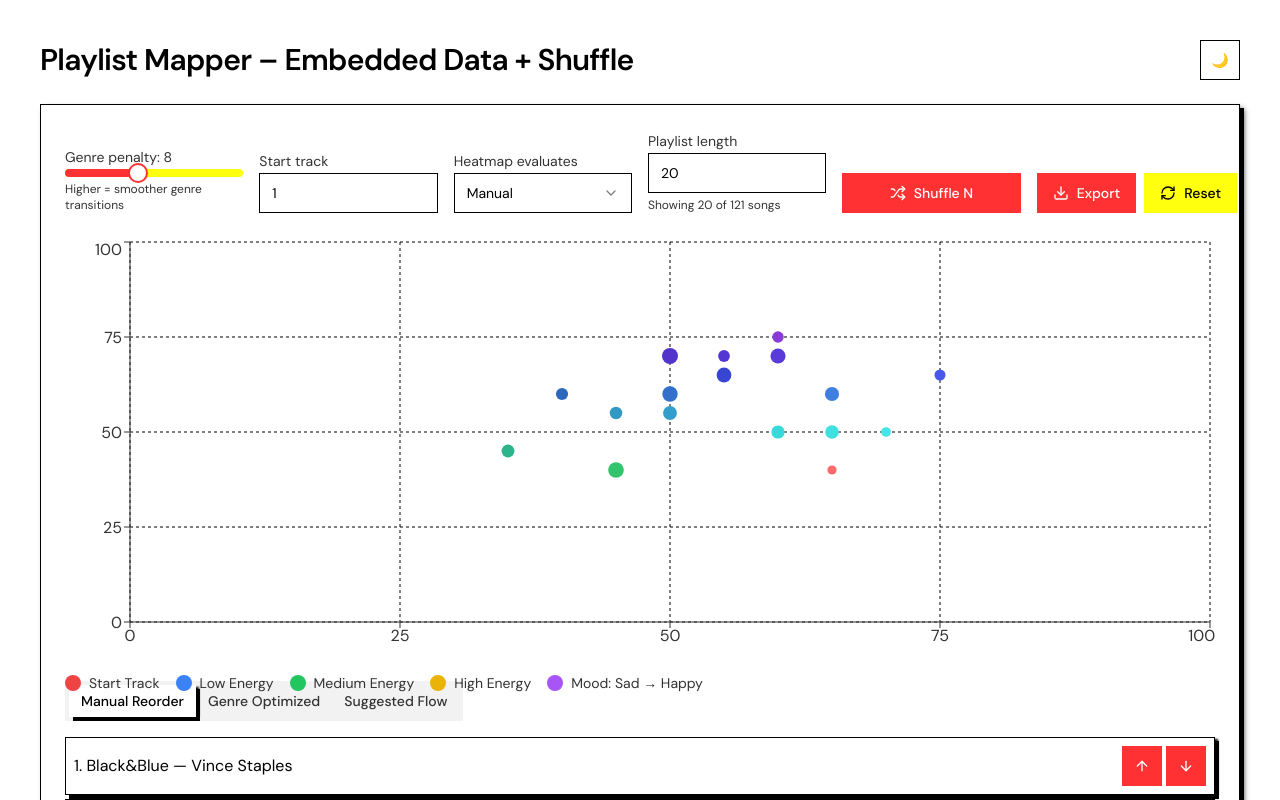
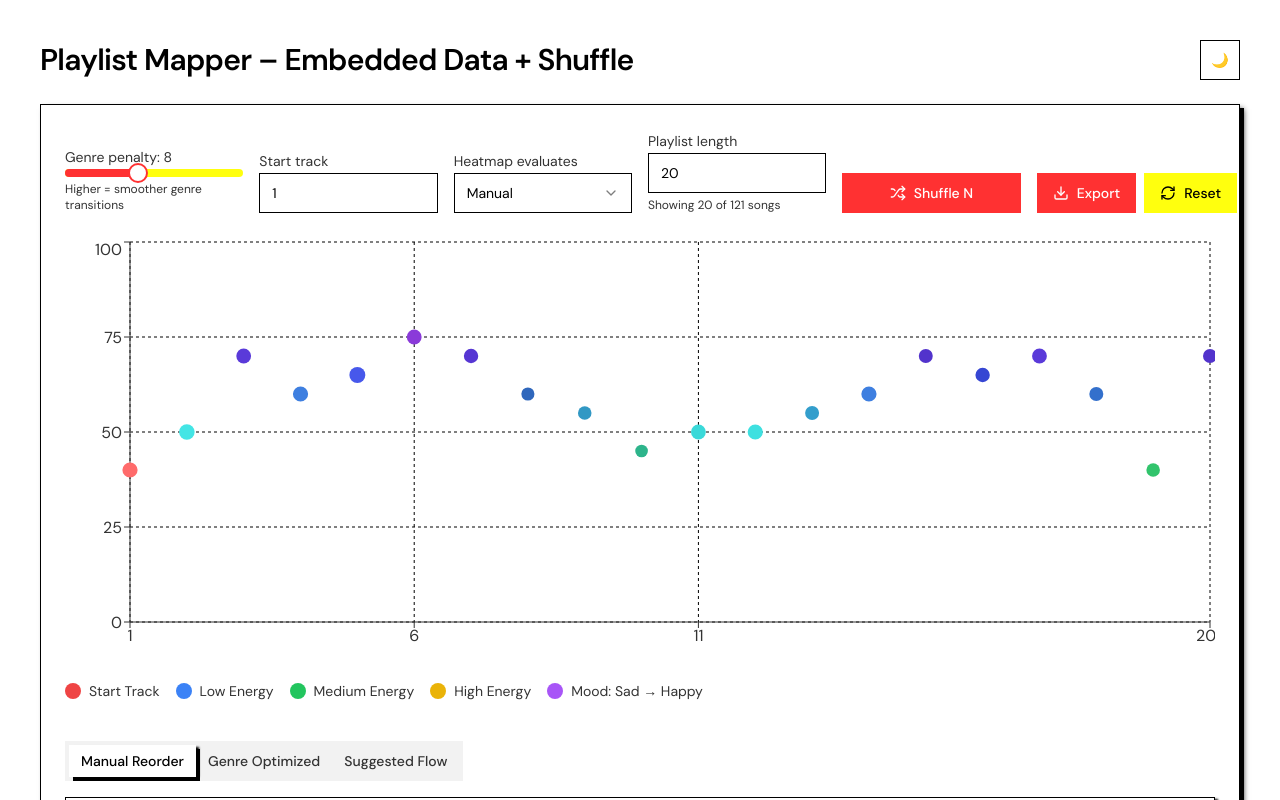
Before and after one commit to rithvikrandhir/Vibes, a React (Vite) app: page / in a window 1280 px wide. Shown: the top 800 px of the page. Built offline with nearby package versions, Linux system fonts and the light colour scheme.

Commit message:
Change chart x-axis to show time/song order and fix legend positioning

```diff
--- a/src/App.jsx
+++ b/src/App.jsx
@@ -1083,9 +1083,9 @@ export default function App(){
             <ResponsiveContainer>
               <ScatterChart>
                 <CartesianGrid strokeDasharray="3 3" stroke="var(--border)" />
-                <XAxis type="number" dataKey="energy" domain={[0,100]} stroke="var(--muted-foreground)" />
+                <XAxis type="number" dataKey="order" domain={[1, playlistLen]} stroke="var(--muted-foreground)" />
                 <YAxis type="number" dataKey="mood" domain={[0,100]} stroke="var(--muted-foreground)" />
-                <ZAxis type="number" dataKey="order" range={[60,200]} />
+                <ZAxis type="number" dataKey="energy" range={[60,200]} />
                 <Tooltip content={({ active, payload }) => {
                   if (!active || !payload?.length) return null;
                   const p = payload[0].payload;
@@ -1094,9 +1094,10 @@ export default function App(){
                 <Scatter data={vizData}>{vizData.map((d,i)=>(<Cell key={i} fill={d.color}/>))}</Scatter>
               </ScatterChart>
             </ResponsiveContainer>
+          </div>
 
-            {/* Color Legend */}
-            <div className="mt-4 flex flex-wrap gap-4 text-sm relative z-10">
+          {/* Color Legend - Moved outside chart container */}
+          <div className="flex flex-wrap gap-4 text-sm mb-4">
             <div className="flex items-center gap-2">
               <div className="w-4 h-4 rounded-full bg-red-500"></div>
               <span className="text-muted-foreground">Start Track</span>
@@ -1116,7 +1117,6 @@ export default function App(){
             <div className="flex items-center gap-2">
               <div className="w-4 h-4 rounded-full bg-purple-500"></div>
               <span className="text-muted-foreground">Mood: Sad → Happy</span>
-              </div>
             </div>
           </div>
 
```
Lines whose indentation alone changed are shown as unchanged.
